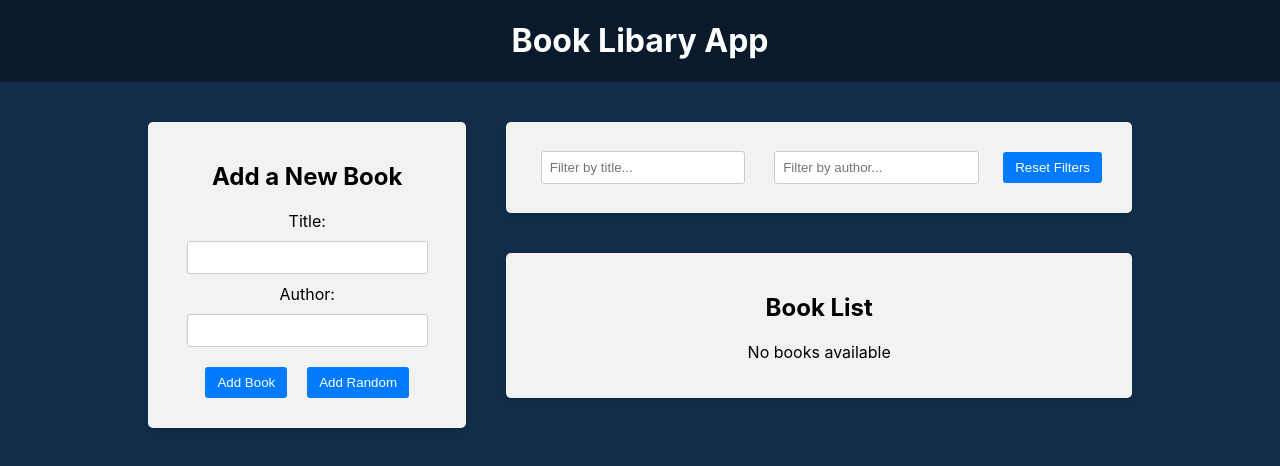
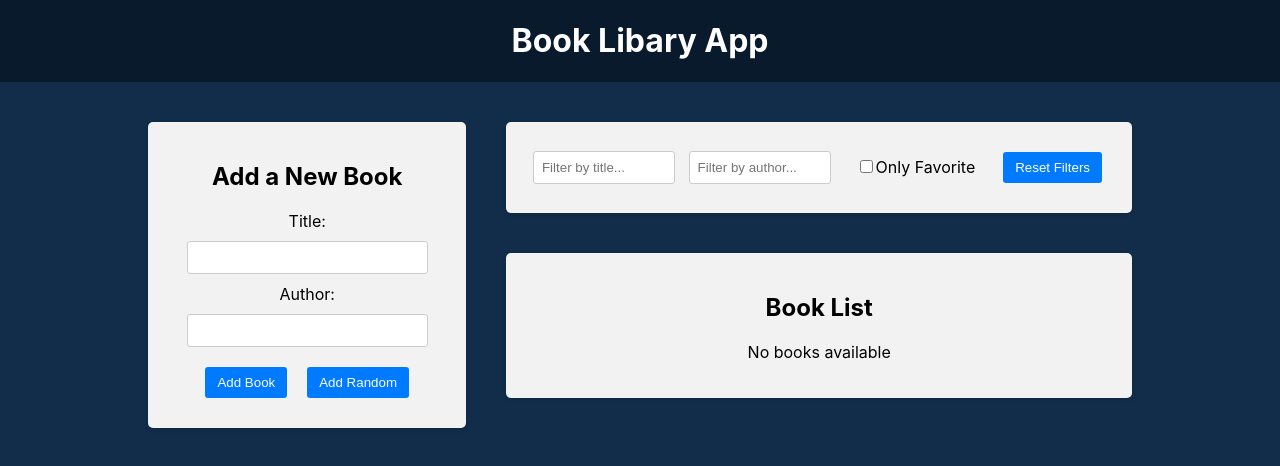
Before and after one commit to admitruk237/Book-Library-App, a React (Create React App) app in the folder frontent/: page / in a window 1280 px wide. Shown: the top 466 px of the page. Built offline with nearby package versions, Linux system fonts and the light colour scheme.

Commit message:
Favorite checkbox filter

```diff
--- a/frontent/src/components/BookList/BookList.jsx
+++ b/frontent/src/components/BookList/BookList.jsx
@@ -4,6 +4,7 @@
 import {
   selectAuthorFilter,
   selectTitleFilter,
+  selectOnlyFavoriteFilter,
 } from '../../redux/slices/filterSlice';
 import './BookList.css';
 
@@ -12,6 +13,7 @@
 
   const titleFilter = useSelector(selectTitleFilter);
   const authorFilter = useSelector(selectAuthorFilter);
+  const onlyFavoriteFilter = useSelector(selectOnlyFavoriteFilter);
 
   const dispatch = useDispatch();
 
@@ -28,7 +30,8 @@
     const matchesAuthor = book.author
       .toLowerCase()
       .includes(authorFilter.toLowerCase());
-    return matchesTitle && matchesAuthor;
+    const matchesFavorite = onlyFavoriteFilter ? book.isFavorite : true;
+    return matchesTitle && matchesAuthor && matchesFavorite;
   });
 
   return (
--- a/frontent/src/components/Filter/Filter.jsx
+++ b/frontent/src/components/Filter/Filter.jsx
@@ -2,8 +2,10 @@
 import {
   setTitleFilter,
   setAuthorFilter,
+  setOnlyFavoriteFilter,
   selectTitleFilter,
   selectAuthorFilter,
+  selectOnlyFavoriteFilter,
   resetFilters,
 } from '../../redux/slices/filterSlice';
 import './Filter.css';
@@ -12,12 +14,19 @@
   const dispath = useDispatch();
   const titleFilter = useSelector(selectTitleFilter);
   const authorFilter = useSelector(selectAuthorFilter);
+  const onlyFavoriteFilter = useSelector(selectOnlyFavoriteFilter);
+
   const handleTitleFilterChange = (e) => {
     dispath(setTitleFilter(e.target.value));
   };
   const handleAuthorFilterChange = (e) => {
     dispath(setAuthorFilter(e.target.value));
   };
+
+  const handleOnlyFavoriteFilterChange = () => {
+    dispath(setOnlyFavoriteFilter());
+  };
+
   const handleResetFilters = () => {
     dispath(resetFilters());
   };
@@ -41,6 +50,16 @@
             onChange={handleAuthorFilterChange}
           />
         </div>
+        <div className="filter-group">
+          <label>
+            <input
+              type="checkbox"
+              checked={onlyFavoriteFilter}
+              onChange={handleOnlyFavoriteFilterChange}
+            />
+            Only Favorite
+          </label>
+        </div>
         <button type="button" onClick={handleResetFilters}>
           Reset Filters
         </button>
--- a/frontent/src/redux/slices/filterSlice.js
+++ b/frontent/src/redux/slices/filterSlice.js
@@ -2,6 +2,7 @@
 const initialState = {
   title: '',
   author: '',
+  onlyFavorite: false,
 };
 
 const filterSlice = createSlice({
@@ -18,17 +19,26 @@
     setAuthorFilter: (state, action) => {
       state.author = action.payload;
     },
-    resetFilters: (state) => {
+    setOnlyFavoriteFilter: (state) => {
+      state.onlyFavorite = !state.onlyFavorite;
+    },
+    resetFilters: () => {
       return initialState;
     },
   },
 });
 
-export const { setTitleFilter, resetFilters, setAuthorFilter } =
-  filterSlice.actions;
+export const {
+  setTitleFilter,
+  resetFilters,
+  setAuthorFilter,
+  setOnlyFavoriteFilter,
+} = filterSlice.actions;
 
 export const selectTitleFilter = (state) => state.filter.title;
 
 export const selectAuthorFilter = (state) => state.filter.author;
 
+export const selectOnlyFavoriteFilter = (state) => state.filter.onlyFavorite;
+
 export default filterSlice.reducer;
```
